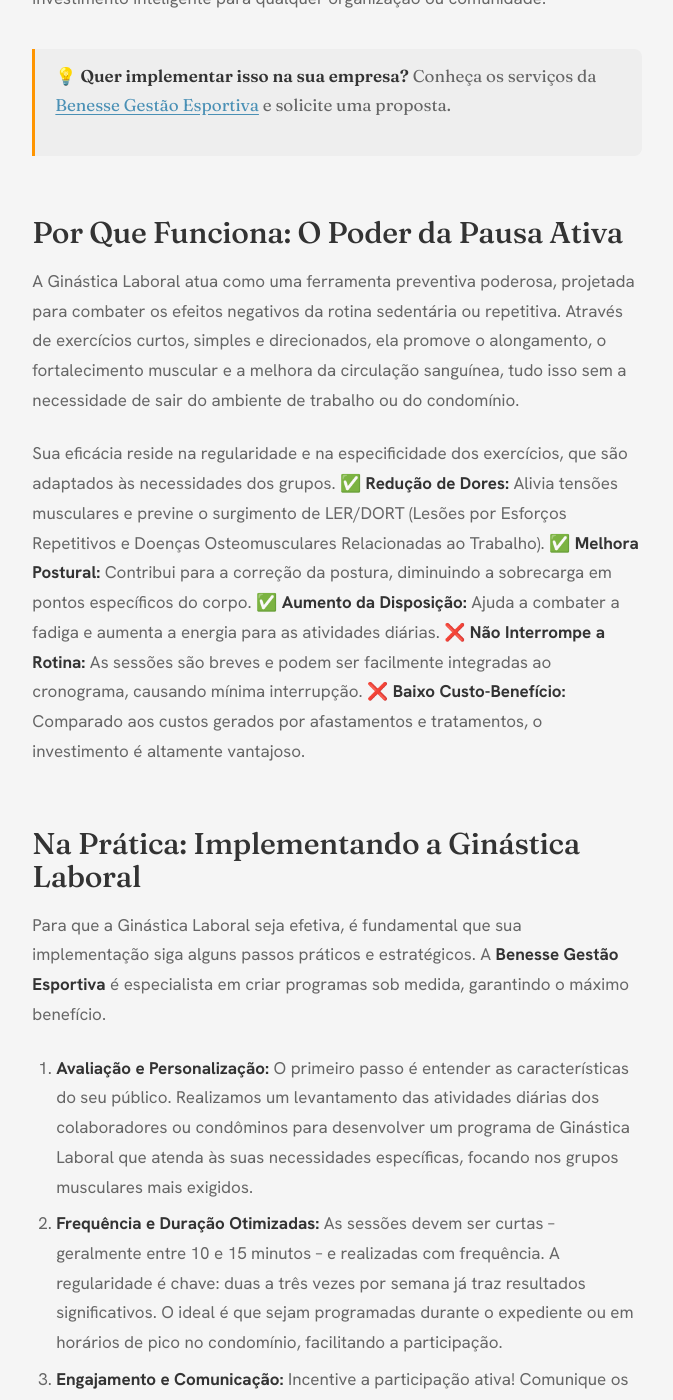
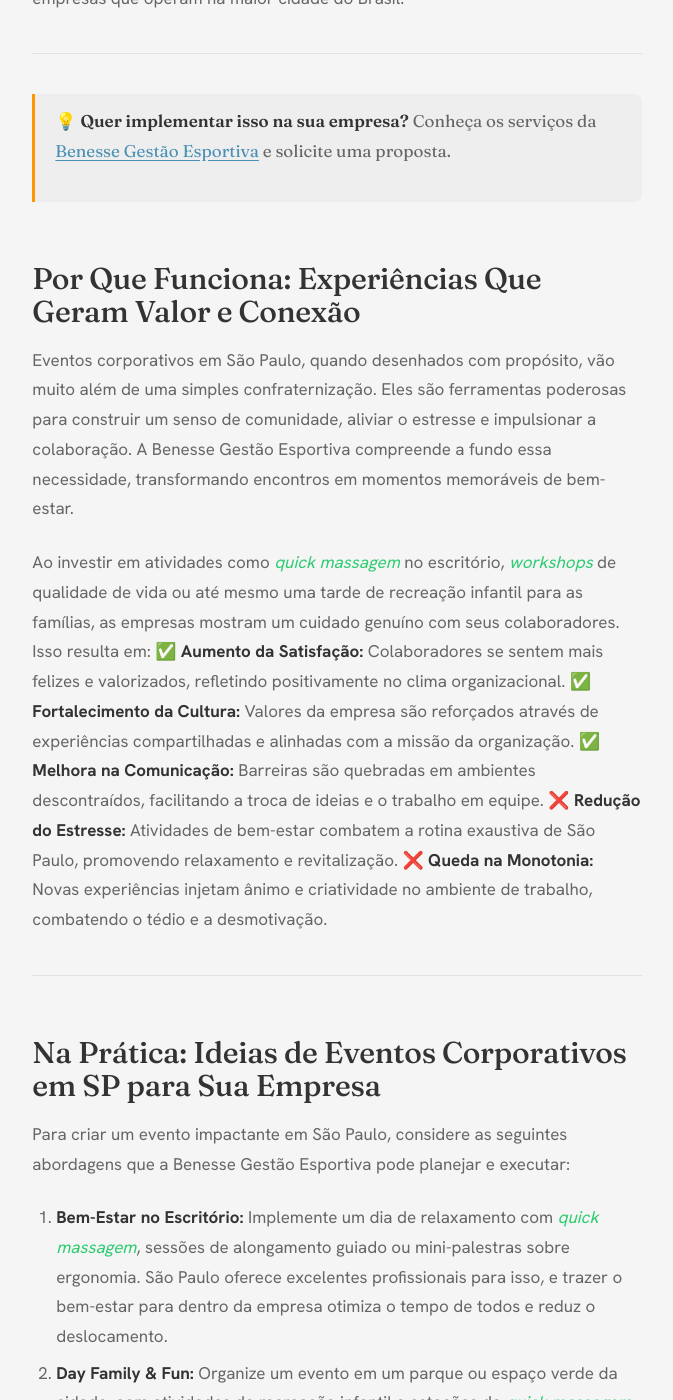
Before and after one commit to drptze-teste/bnsblog, a Jekyll site: the page built from _posts/2026-06-26-post-semana-26.md, in a window 1280 px wide and 1400 px high, scrolled down 2397 px. Shown: the whole window, without its empty margins (303-976 px from the left). Built offline with Jekyll 4.4.1, drawn with Linux system fonts in a browser that asks for light colours; some of the changed text lies outside the part shown.

Commit message:
[bot] Post automático - semana 26 — eventos corporativos sp

```diff
--- a/_posts/2026-06-26-post-semana-26.md
+++ b/_posts/2026-06-26-post-semana-26.md
@@ -1,59 +1,60 @@
 ---
 layout: post
-title: "Ginástica Laboral: 4 Passos Essenciais para Reduzir o Absenteísmo em até 30%"
-date: 2026-06-26 10:00:00 -0300
-excerpt: "Descubra como a Ginástica Laboral pode ser a estratégia mais eficaz para manter seus colaboradores ou condôminos ativos e saudáveis, impactando positivamente a frequência e o bem-estar diário."
+title: "Eventos Corporativos em SP: 7 Ideias para Revitalizar Sua Equipe na Capital Paulista"
+date: 2026-06-26 23:17:36 +0000
+excerpt: "Descubra como eventos corporativos bem planejados em São Paulo podem ser a chave para fortalecer laços, aumentar a motivação e impulsionar a performance do seu time."
 author: "Equipe Benesse"
 cover: "https://images.unsplash.com/photo-1544367567-0f2fcb009e0b?w=1200&q=80"
 ---
 
-Em um cenário onde o sedentarismo e as longas jornadas de trabalho contribuem para o aumento de dores musculoesqueléticas, a ausência de exercícios regulares gera um custo oculto significativo para empresas e condomínios. De acordo com dados recentes, problemas de saúde relacionados à falta de movimento são uma das principais causas de afastamento, evidenciando a necessidade de soluções proativas para gestores de RH e síndicos.
+Em um cenário corporativo cada vez mais dinâmico, estudos indicam que empresas que investem em experiências para seus colaboradores registram até 2,5 vezes mais engajamento e uma redução significativa no turnover. Em São Paulo, o epicentro de tantas oportunidades, planejar eventos corporativos eficazes é mais do que um diferencial – é uma estratégia essencial. A [Benesse Gestão Esportiva](https://www.benessegestaoesportiva.com.br) entende as particularidades da capital e oferece soluções sob medida.
 
 ---
 
 
 ![Academia e espaço de bem-estar em condomínio](https://images.unsplash.com/photo-1540497077202-7c8a3999166f?w=1200&q=80)
 
-## A Realidade: O Custo do Sedentarismo e da Imobilidade
-Passar horas na mesma posição, seja em frente ao computador ou realizando tarefas repetitivas, tem um impacto direto na saúde física de qualquer indivíduo. A realidade é que colaboradores e moradores de condomínios modernos muitas vezes carecem de oportunidades para movimentar o corpo durante o dia. Isso leva a um aumento de queixas como dores nas costas, pescoço, ombros e punhos, problemas posturais e fadiga muscular.
+## A Realidade: O Desafio de Engajar em Uma Metrópole Vibrante
+São Paulo é uma cidade de extremos: de um lado, oportunidades infinitas; do outro, a rotina frenética e o estresse do dia a dia. Para muitas empresas e até mesmo condomínios, o desafio é como criar um ambiente que transcenda o escritório ou as áreas comuns, onde os colaboradores ou moradores se sintam valorizados e conectados. A alta competitividade do mercado paulistano exige que as organizações busquem constantemente maneiras inovadoras de reter talentos e fortalecer a cultura interna.
 
-Esses desconfortos não são apenas incômodos; eles se traduzem em dias perdidos de trabalho e baixa qualidade de vida. Um funcionário com dor, mesmo presente, pode ter sua capacidade e concentração diminuídas. Já em condomínios, moradores que sofrem de tais problemas podem ter sua rotina comprometida, buscando mais serviços de saúde e impactando a percepção de bem-estar do ambiente. O investimento em saúde preventiva é, portanto, um investimento inteligente para qualquer organização ou comunidade.
+A dinâmica da capital também impacta o tempo disponível dos colaboradores e a logística de eventos. Trânsito, deslocamentos longos e a vasta oferta de lazer podem desmotivar a participação se o evento não for realmente atraente e bem executado. É nesse contexto que um planejamento estratégico, focado em experiências de bem-estar e integração, se torna um divisor de águas para as empresas que operam na maior cidade do Brasil.
+
+---
 
 
 > 💡 **Quer implementar isso na sua empresa?** Conheça os serviços da [Benesse Gestão Esportiva](https://www.benessegestaoesportiva.com.br) e solicite uma proposta.
 
-## Por Que Funciona: O Poder da Pausa Ativa
-A Ginástica Laboral atua como uma ferramenta preventiva poderosa, projetada para combater os efeitos negativos da rotina sedentária ou repetitiva. Através de exercícios curtos, simples e direcionados, ela promove o alongamento, o fortalecimento muscular e a melhora da circulação sanguínea, tudo isso sem a necessidade de sair do ambiente de trabalho ou do condomínio.
+## Por Que Funciona: Experiências Que Geram Valor e Conexão
+Eventos corporativos em São Paulo, quando desenhados com propósito, vão muito além de uma simples confraternização. Eles são ferramentas poderosas para construir um senso de comunidade, aliviar o estresse e impulsionar a colaboração. A Benesse Gestão Esportiva compreende a fundo essa necessidade, transformando encontros em momentos memoráveis de bem-estar.
 
-Sua eficácia reside na regularidade e na especificidade dos exercícios, que são adaptados às necessidades dos grupos.
-✅ **Redução de Dores:** Alivia tensões musculares e previne o surgimento de LER/DORT (Lesões por Esforços Repetitivos e Doenças Osteomusculares Relacionadas ao Trabalho).
-✅ **Melhora Postural:** Contribui para a correção da postura, diminuindo a sobrecarga em pontos específicos do corpo.
-✅ **Aumento da Disposição:** Ajuda a combater a fadiga e aumenta a energia para as atividades diárias.
-❌ **Não Interrompe a Rotina:** As sessões são breves e podem ser facilmente integradas ao cronograma, causando mínima interrupção.
-❌ **Baixo Custo-Benefício:** Comparado aos custos gerados por afastamentos e tratamentos, o investimento é altamente vantajoso.
+Ao investir em atividades como *quick massagem* no escritório, *workshops* de qualidade de vida ou até mesmo uma tarde de recreação infantil para as famílias, as empresas mostram um cuidado genuíno com seus colaboradores. Isso resulta em:
+✅ **Aumento da Satisfação:** Colaboradores se sentem mais felizes e valorizados, refletindo positivamente no clima organizacional.
+✅ **Fortalecimento da Cultura:** Valores da empresa são reforçados através de experiências compartilhadas e alinhadas com a missão da organização.
+✅ **Melhora na Comunicação:** Barreiras são quebradas em ambientes descontraídos, facilitando a troca de ideias e o trabalho em equipe.
+❌ **Redução do Estresse:** Atividades de bem-estar combatem a rotina exaustiva de São Paulo, promovendo relaxamento e revitalização.
+❌ **Queda na Monotonia:** Novas experiências injetam ânimo e criatividade no ambiente de trabalho, combatendo o tédio e a desmotivação.
 
-## Na Prática: Implementando a Ginástica Laboral
-Para que a Ginástica Laboral seja efetiva, é fundamental que sua implementação siga alguns passos práticos e estratégicos. A **Benesse Gestão Esportiva** é especialista em criar programas sob medida, garantindo o máximo benefício.
+---
 
-1.  **Avaliação e Personalização:** O primeiro passo é entender as características do seu público. Realizamos um levantamento das atividades diárias dos colaboradores ou condôminos para desenvolver um programa de Ginástica Laboral que atenda às suas necessidades específicas, focando nos grupos musculares mais exigidos.
-2.  **Frequência e Duração Otimizadas:** As sessões devem ser curtas – geralmente entre 10 e 15 minutos – e realizadas com frequência. A regularidade é chave: duas a três vezes por semana já traz resultados significativos. O ideal é que sejam programadas durante o expediente ou em horários de pico no condomínio, facilitando a participação.
-3.  **Engajamento e Comunicação:** Incentive a participação ativa! Comunique os benefícios da Ginástica Laboral de forma clara e crie um ambiente descontraído. Um instrutor carismático e qualificado faz toda a diferença para motivar e engajar. > 💡 Acompanhe dicas de bem-estar corporativo e como engajar sua equipe no nosso Instagram: [@benessegestaoesportiva](https://instagram.com/benessegestaoesportiva).
+## Na Prática: Ideias de Eventos Corporativos em SP para Sua Empresa
+Para criar um evento impactante em São Paulo, considere as seguintes abordagens que a Benesse Gestão Esportiva pode planejar e executar:
+
+1.  **Bem-Estar no Escritório:** Implemente um dia de relaxamento com *quick massagem*, sessões de alongamento guiado ou mini-palestras sobre ergonomia. São Paulo oferece excelentes profissionais para isso, e trazer o bem-estar para dentro da empresa otimiza o tempo de todos e reduz o deslocamento.
+2.  **Day Family & Fun:** Organize um evento em um parque ou espaço verde da cidade, com atividades de recreação infantil e estações de *quick massagem* para os adultos. É uma forma de integrar a família do colaborador e mostrar o valor que a empresa dá ao equilíbrio vida-trabalho. A Benesse Gestão Esportiva é a contratante oficial dos funcionários que gerencia, garantindo a qualidade e segurança da equipe.
+3.  **Workshops Interativos:** Escolha temas relevantes para a qualidade de vida, como nutrição, gerenciamento do estresse ou técnicas de *mindfulness*. Esses workshops, ministrados por especialistas, podem ser realizados tanto no ambiente corporativo quanto em espaços externos mais inspiradores que São Paulo oferece.
+> 💡 Acompanhe dicas de bem-estar corporativo e ideias de eventos para sua equipe no nosso Instagram: [@benessegestaoesportiva](https://instagram.com/benessegestaoesportiva).
+
+---
 
 ## Erros Comuns
+❌ **Erro 1: Focar Apenas no Custo** — Muitas empresas veem eventos corporativos como um gasto, não como um investimento. Isso leva a escolhas de baixo impacto. *Como fazer certo:* Considere o ROI (Retorno sobre o Investimento) em engajamento, retenção e moral da equipe. Um evento bem planejado e executado pela Benesse Gestão Esportiva paga-se em longo prazo.
+❌ **Erro 2: Ignorar a Logística em SP** — O trânsito e as distâncias em São Paulo podem ser um grande impedimento para a participação. *Como fazer certo:* Escolha locais de fácil acesso, ofereça transporte se necessário, e prefira formatos que minimizem o deslocamento (como o bem-estar in-company). O planejamento logístico é crucial.
+❌ **Erro 3: Não Medir o Impacto** — Sem feedback, é difícil saber se o evento atingiu seus objetivos e se os recursos foram bem empregados. *Como fazer certo:* Após o evento, colete feedback dos participantes através de pesquisas rápidas. Isso ajudará a aprimorar futuras ações e demonstrar o valor para a gestão.
+❌ **Erro 4: Falta de Originalidade** — Eventos repetitivos e sem novidade perdem o poder de engajamento e podem ser vistos como meras obrigações. *Como fazer certo:* Busque parcerias com especialistas como a Benesse Gestão Esportiva, que oferecem soluções criativas e personalizadas para que cada evento seja único e marcante, fugindo do óbvio.
 
-❌ **Erro 1: Sessões Inadequadas ou Genéricas** — Oferecer exercícios que não consideram as particularidades da função ou do perfil do grupo pode não trazer os resultados esperados.
-*Como fazer certo:* Invista em um programa personalizado, com um profissional qualificado que avalie as necessidades específicas da sua equipe ou condomínio.
-
-❌ **Erro 2: Falta de Continuidade** — Iniciar o programa com entusiasmo e depois deixá-lo cair no esquecimento anula seus benefícios.
-*Como fazer certo:* Estabeleça um cronograma fixo e divulgue-o amplamente. A regularidade é a chave para a transformação.
-
-❌ **Erro 3: Não Comunicar os Benefícios** — Se os participantes não entenderem o "porquê" da Ginástica Laboral, o engajamento será baixo.
-*Como fazer certo:* Eduque sua equipe ou moradores sobre como os exercícios os beneficiam diretamente na prevenção de dores e melhora da disposição.
-
-❌ **Erro 4: Não Priorizar a Segurança** — Permitir que exercícios sejam feitos sem a devida orientação ou supervisão profissional pode gerar lesões em vez de preveni-las.
-*Como fazer certo:* Conte sempre com instrutores de educação física qualificados, que garantam a execução correta e segura dos movimentos.
+---
 
 
 ![Equipe corporativa em evento de bem-estar](https://images.unsplash.com/photo-1552664730-d307ca884978?w=1200&q=80)
 ## Conclusão
-A Ginástica Laboral é muito mais do que uma pausa para alongar; é uma estratégia inteligente para promover a saúde física, reduzir o absenteísmo por problemas musculoesqueléticos e elevar o bem-estar geral em sua empresa ou condomínio. Ao investir em programas bem estruturados, como os oferecidos pela [Benesse Gestão Esportiva](https://www.benessegestaoesportiva.com.br), você garante um ambiente mais ativo, saudável e com menos intercorrências de saúde. Conheça a expertise da Benesse Gestão Esportiva e descubra como podemos personalizar a solução ideal para o seu espaço. Acesse nosso site e solicite uma proposta ou uma conversa com nossa equipe: [https://www.benessegestaoesportiva.com.br](https://www.benessegestaoesportiva.com.br).
+Em São Paulo, a capital das oportunidades e dos desafios, eventos corporativos são mais do que uma tradição – são uma ferramenta estratégica vital para o bem-estar e o sucesso da sua equipe. Investir em experiências de qualidade que promovam a integração, a saúde e a motivação não só melhora o clima organizacional, mas também impulsiona a produtividade e fortalece a identidade da sua empresa. Quer levar o bem-estar para o próximo nível em sua organização na capital paulista? A [Benesse Gestão Esportiva](https://www.benessegestaoesportiva.com.br) está pronta para ajudar. Entre em contato conosco para solicitar uma proposta ou ter uma conversa sobre como podemos criar eventos memoráveis para a sua equipe.
```
